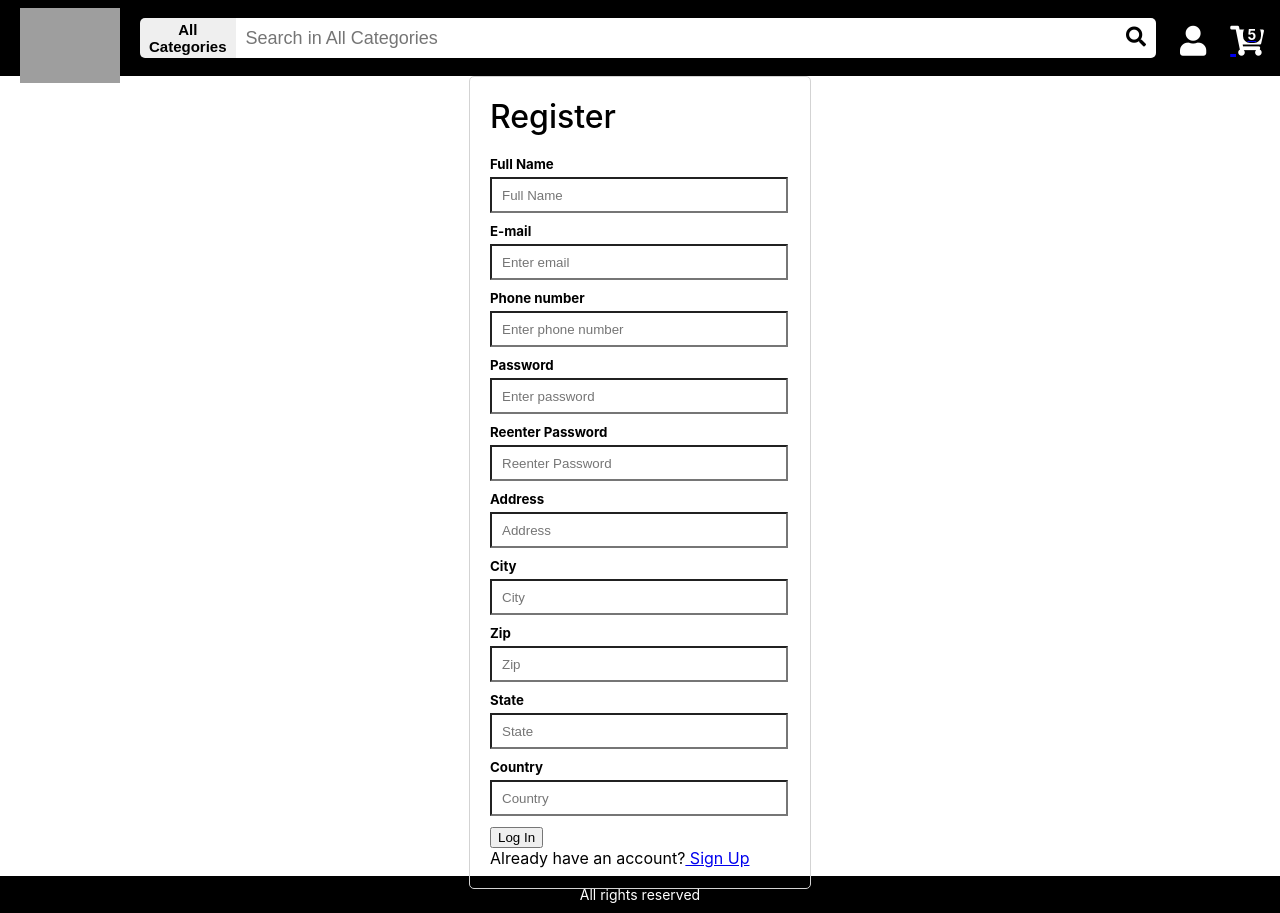
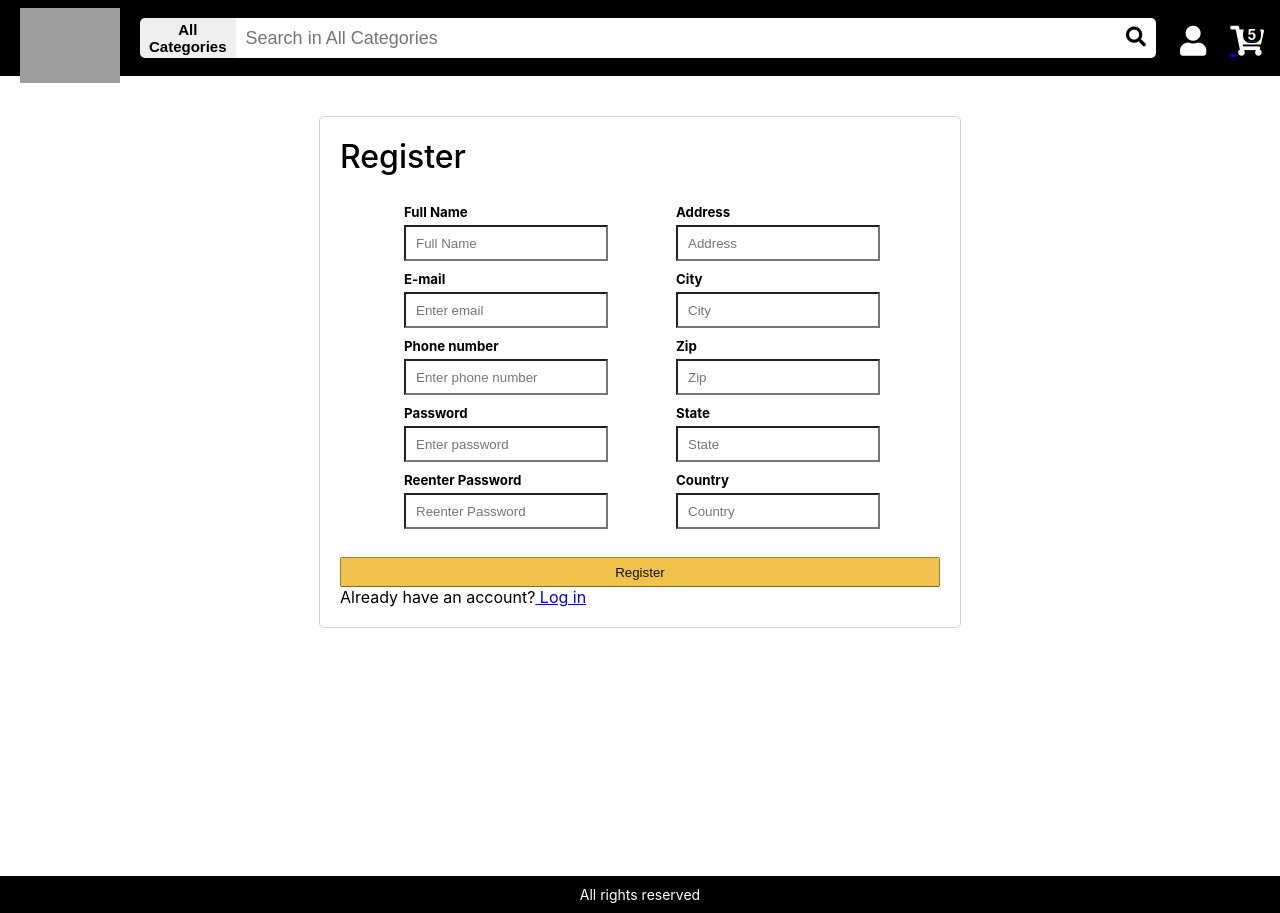
Before and after one commit to kdmladenov/E-commerce-site, a React (Create React App) app in the folder frontend/: page /register in a window 1280 px wide. Built offline with nearby package versions, Linux system fonts and the light colour scheme; grey boxes are pictures that could not be loaded.

Commit message:
Header dropdown update

```diff
--- a/frontend/package.json
+++ b/frontend/package.json
@@ -3,6 +3,7 @@
   "version": "0.1.0",
   "private": true,
   "dependencies": {
+    "@popperjs/core": "^2.9.3",
     "@testing-library/jest-dom": "^5.14.1",
     "@testing-library/react": "^11.2.7",
     "@testing-library/user-event": "^12.8.3",
@@ -10,6 +11,7 @@
     "@types/bootstrap": "^5.1.2",
     "@types/react-bootstrap": "^0.32.26",
     "@types/react-redux": "^7.1.18",
+    "@types/react-router-bootstrap": "^0.24.5",
     "@types/react-router-dom": "^5.1.8",
     "@types/redux": "^3.6.0",
     "@types/redux-devtools-extension": "^2.13.2",
@@ -19,7 +21,9 @@
     "react": "^17.0.2",
     "react-bootstrap": "^1.6.1",
     "react-dom": "^17.0.2",
+    "react-popper": "^2.2.5",
     "react-redux": "^7.2.4",
+    "react-router-bootstrap": "^0.25.0",
     "react-router-dom": "^5.2.0",
     "react-scripts": "4.0.3",
     "redux": "^4.1.1",
--- a/frontend/src/components/Dropdown.js
+++ b/frontend/src/components/Dropdown.js
@@ -27,4 +27,9 @@ const DropDown = ({
   );
 };
 
+
+DropDown.defaultProps = {
+  onSelectedChange: () => {}
+};
+
 export default DropDown;
--- a/frontend/src/components/Header.js
+++ b/frontend/src/components/Header.js
@@ -1,10 +1,10 @@
 import React, { useState } from 'react';
 import { Link } from 'react-router-dom';
-import { useSelector } from 'react-redux';
+import { useDispatch, useSelector } from 'react-redux';
 import productCategoriesEnum from '../constants/product-categories.enum';
 import DropDown from './Dropdown';
 import './styles/Header.css';
-// import { logout } from '../actions/userActions';
+import { logout } from '../actions/userActions';
 
 const Header = () => {
   const [searchColumn, setSearchColumn] = useState('All Categories');
@@ -12,11 +12,11 @@ const Header = () => {
     const userLogin = useSelector((state) => state.userLogin);
     const { userInfo } = userLogin;
 
-    // const dispatch = useDispatch();
+    const dispatch = useDispatch();
 
-    // const logoutHandler = () => {
-    //   dispatch(logout());
-    // };
+    const logoutHandler = () => {
+      dispatch(logout());
+    };
 
 
   return (
@@ -48,11 +48,26 @@ const Header = () => {
         </span>
       </div>
       <div className="header_nav">
-        <Link to={userInfo.token ? '/profile' : '/login'}>
-          <div className="header_option">
-            <i className="fas fa-user"></i>
-          </div>
-        </Link>
+        {userInfo?.token ? (
+          <DropDown
+            className="header_option"
+            classNameMenu="header_optionUserMenu"
+            selected={<i className="fas fa-user" />}
+            options={[
+              <Link to={'./profile'}>Profile</Link>,
+              <Link onClick={logoutHandler}>Log out</Link>
+            ]}
+          >
+            <i className="fas fa-user" />
+          </DropDown>
+        ) : (
+          <Link to='/login'>
+            <div className="header_option">
+              <i className="fas fa-user" />
+            </div>
+          </Link>
+        )}
+
         <Link to="/cart">
           <div className="header_option">
             <i className="fa fa-shopping-cart fa_custom fa-3x" id="header_optionCart"></i>
--- a/frontend/src/components/styles/Header.css
+++ b/frontend/src/components/styles/Header.css
@@ -69,6 +69,8 @@ header {
 .header_option {
   display: flex;
   flex-direction: column;
+  background: transparent;
+  border: none;
   align-items: center;
   color: white;
   font-size: 30px;
@@ -76,6 +78,16 @@ header {
   margin-left: 3vh;
 }
 
+.header_optionUserMenu {
+  margin-right: 40px;
+  display: flex;
+  font-size: larger;
+  height: fit-content;
+  flex-direction: column;
+  background-color: white;
+  text-decoration: none;
+  justify-content: left;
+}
 .badge {
   font-size: 14px;
   font-weight: 700;
--- a/frontend/src/screens/RegisterScreen.js
+++ b/frontend/src/screens/RegisterScreen.js
@@ -18,7 +18,6 @@ const RegisterScreen = () => {
   const [state, setState] = useState('');
   const [country, setCountry] = useState('');
   const [message, setMessage] = useState('');
-
 
   const dispatch = useDispatch();
 
@@ -42,7 +41,8 @@ return (
         {message && <Message variant="danger">{message}</Message>}
         {loading && <Loader />}
         {error && <Message variant="danger">{error}</Message>}
-      <form>
+        <form className="form">
+          <div className="formLeft">
             <h5>Full Name</h5>
             <input
               type="text"
@@ -78,6 +78,8 @@ return (
               value={reenteredPassword}
               onChange={(e) => setReenteredPassword(e.target.value)}
             />
+          </div>
+          <div className="formRight">
             <h5>Address</h5>
             <input
               type="text"
@@ -93,7 +95,12 @@ return (
               onChange={(e) => setCity(e.target.value)}
             />
             <h5>Zip</h5>
-        <input type="text" placeholder="Zip" value={zip} onChange={(e) => setZip(e.target.value)} />
+            <input
+              type="text"
+              placeholder="Zip"
+              value={zip}
+              onChange={(e) => setZip(e.target.value)}
+            />
             <h5>State</h5>
             <input
               type="text"
@@ -108,13 +115,14 @@ return (
               value={country}
               onChange={(e) => setCountry(e.target.value)}
             />
+          </div>
+        </form>
         <button className="registerButton" onClick={submitHandler}>
-          Log In
+          Register
         </button>
-      </form>
         <div className="registerRedirect">
           Already have an account?
-        <Link to={'/register'}> Sign Up</Link>
+          <Link to={'/login'}> Log in</Link>
         </div>
       </div>
     </div>
--- a/frontend/src/screens/styles/LoginScreen.css
+++ b/frontend/src/screens/styles/LoginScreen.css
@@ -17,6 +17,7 @@
 
 .login_container {
   display: flex;
+  margin-top: 40px;
   width: 300px;
   height: fit-content;
   flex-direction: column;
@@ -28,7 +29,6 @@
 .login_container > h1 {
   font-weight: 500;
   margin-bottom: 20px;
-
 }
 
 .login_container > form > h5 {
@@ -48,7 +48,7 @@
   font-size: 12px;
 }
 
-.login_signInButton{
+.login_signInButton {
   background: #f0c14b;
   width: 100%;
   height: 30px;
@@ -56,10 +56,10 @@
   border: 1px solid;
   margin-top: 10px;
   border-color: #a88734 #9c7e31 #846a29;
-  color: #111
+  color: #111;
 }
 
-.login_registerButton{
+.login_registerButton {
   background: #f0c14b;
   width: 100%;
   height: 30px;
--- a/frontend/src/screens/styles/RegisterScreen.css
+++ b/frontend/src/screens/styles/RegisterScreen.css
@@ -6,23 +6,26 @@
   align-items: center;
 }
 
-.register_logo {
-  margin-top: 20px;
-  margin-bottom: 20px;
-  object-fit: contain;
-  width: 100px;
-  margin-right: auto;
-  margin-left: auto;
-}
-
 .register_container {
   display: flex;
-  width: 300px;
+  width: 600px;
   height: fit-content;
   flex-direction: column;
   border-radius: 5px;
   border: 1px solid lightgrey;
   padding: 20px;
+  margin-top:40px;
+}
+
+.form {
+  display: flex;
+  flex-direction: row;
+  justify-content:space-evenly;
+}
+
+.formLeft, .formRight {
+  width: 200px;
+  margin: 1vh;
 }
 
 .register_container > h1 {
@@ -31,11 +34,11 @@
 
 }
 
-.register_container > form > h5 {
+.register_container > form > div > h5 {
   margin-bottom: 5px;
 }
 
-.register_container > form > input {
+.register_container > form > div > input {
   height: 30px;
   padding-left: 10px;
   margin-bottom: 10px;
@@ -48,7 +51,7 @@
   font-size: 12px;
 }
 
-.register_signInButton{
+.registerButton{
   background: #f0c14b;
   width: 100%;
   height: 30px;
--- a/package.json
+++ b/package.json
@@ -32,7 +32,6 @@
     "@types/nodemailer": "^6.4.4",
     "@types/passport": "^1.0.7",
     "@types/passport-jwt": "^3.0.6",
-    "@types/react-router-bootstrap": "^0.24.5",
     "bcrypt": "^5.0.1",
     "cors": "^2.8.5",
     "dotenv": "^10.0.0",
@@ -45,8 +44,7 @@
     "multer": "^1.4.3",
     "nodemailer": "^6.6.3",
     "passport": "^0.4.1",
-    "passport-jwt": "^4.0.0",
-    "react-router-bootstrap": "^0.25.0"
+    "passport-jwt": "^4.0.0"
   },
   "devDependencies": {
     "concurrently": "^6.2.1",
```
Also changed, not shown: frontend/src/screens/ProductScreen.js (line endings or trailing spaces), 2 other files (tests, documents, lock files or other folders). Lines whose indentation alone changed are shown as unchanged.
